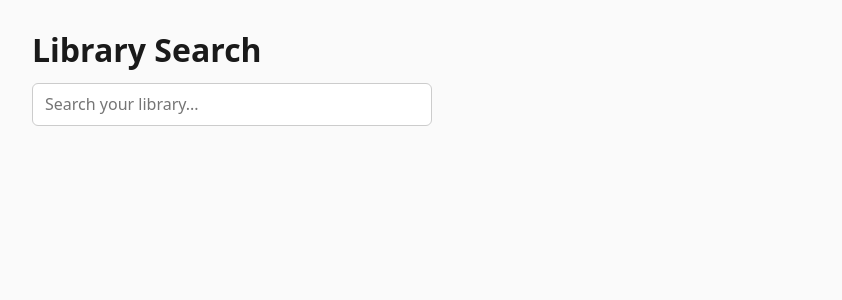
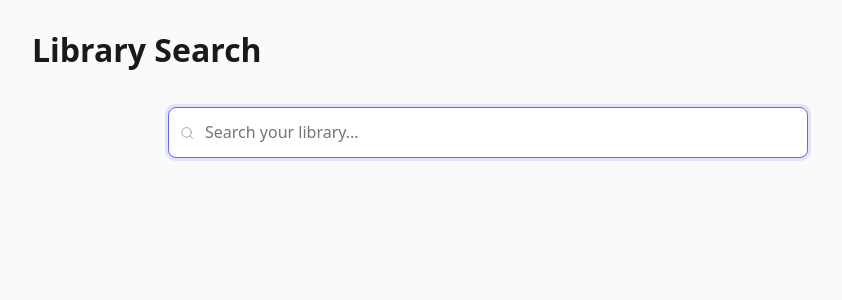
Before and after one commit to Hectormalvarez/humblelibrarysync, a FastAPI app: page /library in a window 1280 px wide. Shown: the part 51-351 px from the top of the page, without its empty margins (152-994 px from the left). Run offline with FastAPI, Linux system fonts and the light colour scheme; some libraries are stand-ins or nearby versions.

Commit message:
style(web): pivot library search to high-density command palette UI

```diff
--- a/app/static/css/style.css
+++ b/app/static/css/style.css
@@ -77,45 +77,183 @@ nav a:hover {
   color: #1a1a1a;
 }
 
-/* ----- Library Search ----- */
-input[type="search"] {
+/* ----- Command Palette (Library Search) ----- */
+/*
+ * .palette-wrapper centres the command palette horizontally and constrains its
+ * width so the input doesn't stretch across the full viewport on wide screens.
+ */
+.palette-wrapper {
+  max-width: 640px;
+  margin: 0 auto;
+  margin-top: 2rem;
+}
+
+/*
+ * .search-input-wrapper establishes a relative positioning context so the
+ * inline SVG icon can be absolutely positioned inside the input.
+ */
+.search-input-wrapper {
+  position: relative;
+  width: 100%;
+}
+
+/*
+ * .palette-input is the actual search field.  Left-padding creates space for
+ * the magnifying-glass icon.  The border, border-radius, and box-shadow on
+ * focus give the field a "floating" command-palette appearance.
+ */
+.palette-input {
   display: block;
   width: 100%;
-  max-width: 400px;
-  margin-top: 0.5rem;
-  padding: 0.5rem 0.75rem;
-  border: 1px solid #ccc;
-  border-radius: 6px;
+  padding: 0.75rem 1rem 0.75rem 2.25rem; /* left padding avoids icon overlap */
+  border: 1px solid #d0d0d0;
+  border-radius: 8px;
   font-size: 1rem;
+  background: #fff;
+  outline: none;
+  transition: box-shadow 0.15s ease, border-color 0.15s ease;
 }
 
-/* ----- Search Results ----- */
-#search-results {
-  margin-top: 1rem;
+.palette-input:focus {
+  border-color: #6366f1;
+  box-shadow: 0 0 0 3px rgba(99, 102, 241, 0.15);
 }
 
-.search-result-item {
-  padding: 0.75rem 0;
-  border-bottom: 1px solid #eee;
+/*
+ * The search icon sits inside the input on the left.  pointer-events: none
+ * ensures the SVG doesn't swallow click events meant for the input element.
+ */
+.search-input-wrapper .search-icon {
+  position: absolute;
+  left: 0.75rem;
+  top: 50%;
+  transform: translateY(-50%);
+  width: 0.9rem;
+  height: 0.9rem;
+  color: #999;
+  pointer-events: none;
 }
 
-.search-result-item strong {
-  display: block;
-  margin-bottom: 0.2rem;
+/* ----- Search Results (Command Palette) ----- */
+/*
+ * #search-results is the HTMX target container.  It receives the partial
+ * rendered by /library/search and replaces its contents.
+ */
+#search-results {
+  margin-top: 0.25rem;
 }
 
-.search-result-item .bundle,
-.search-result-item .publisher {
-  font-size: 0.875rem;
-  color: #666;
+/*
+ * .result-list wraps every result row and applies a subtle border with
+ * rounded corners, mimicking a dropdown list that appears below the palette
+ * input.  overflow: hidden clips the corners of the first/last rows.
+ */
+.result-list {
+  border: 1px solid #e0e0e0;
+  border-radius: 8px;
+  background: #fff;
+  overflow: hidden;
+  box-shadow: 0 4px 12px rgba(0, 0, 0, 0.06);
 }
 
-.search-result-item .bundle + .publisher::before {
-  content: "·";
-  margin: 0 0.4rem;
+/*
+ * .result-row is a single search result rendered as a natively focusable
+ * <article>.  The flex layout separates metadata on the left from action
+ * badges on the right.  Hover and focus-visible transforms provide rapid
+ * visual feedback during keyboard navigation.
+ */
+.result-row {
+  display: flex;
+  justify-content: space-between;
+  align-items: center;
+  gap: 0.75rem;
+  padding: 0.75rem 1rem;
+  border-bottom: 1px solid #f0f0f0;
+  cursor: pointer;
+  transition: background-color 0.12s ease, transform 0.12s ease;
 }
 
+.result-row:last-child {
+  border-bottom: none;
+}
+
+.result-row:hover {
+  background-color: #f5f5f5;
+  /* Slight horizontal shift gives a tactile "pressed forward" feel on hover */
+  transform: translateX(3px);
+}
+
+/*
+ * focus-visible applies a soft ring when the row is focused via keyboard
+ * (Tab / Shift+Tab), which is critical for accessibility.  It does NOT
+ * apply on mouse click so the visual feedback stays reserved for keyboard
+ * users.
+ */
+.result-row:focus-visible {
+  outline: none;
+  background-color: #eef2ff;
+  box-shadow: inset 0 0 0 2px #6366f1;
+  /* Similar translateX to mirror the hover state for consistent feedback */
+  transform: translateX(3px);
+}
+
+/*
+ * .result-info groups the title, bundle, and publisher on the left-hand side
+ * so they stack vertically within the flex row.
+ */
+.result-info {
+  flex: 1;
+  min-width: 0; /* allows text truncation to work inside flex children */
+}
+
+.result-info .result-title {
+  display: block;
+  font-weight: 600;
+  font-size: 0.95rem;
+  color: #1a1a1a;
+  white-space: nowrap;
+  overflow: hidden;
+  text-overflow: ellipsis;
+}
+
+.result-info .result-meta {
+  display: block;
+  font-size: 0.8rem;
+  color: #888;
+  margin-top: 0.15rem;
+}
+
+.result-info .result-meta .bundle + .publisher::before {
+  content: "·";
+  margin: 0 0.35rem;
+}
+
+/*
+ * .result-actions right-aligns download badges or other action buttons
+ * (e.g. download counts, platform icons).  flex-shrink: 0 prevents the
+ * actions from being compressed when the title is long.
+ */
+.result-actions {
+  flex-shrink: 0;
+  display: flex;
+  align-items: center;
+  gap: 0.4rem;
+}
+
+.result-actions .badge {
+  display: inline-block;
+  padding: 0.2rem 0.5rem;
+  font-size: 0.72rem;
+  font-weight: 500;
+  border-radius: 4px;
+  background: #e8e8e8;
+  color: #555;
+  white-space: nowrap;
+}
+
+/* ----- Empty / Message State ----- */
 #search-results p {
   color: #888;
   font-style: italic;
+  padding: 0.75rem 1rem;
 }
--- a/app/templates/pages/library.html
+++ b/app/templates/pages/library.html
@@ -2,13 +2,33 @@
 
 {% block content %}
 <h1>Library Search</h1>
+<div class="palette-wrapper">
+  <div class="search-input-wrapper">
+    <svg
+      class="search-icon"
+      xmlns="http://www.w3.org/2000/svg"
+      viewBox="0 0 24 24"
+      fill="none"
+      stroke="currentColor"
+      stroke-width="1.5"
+      stroke-linecap="round"
+      stroke-linejoin="round"
+    >
+      <circle cx="11" cy="11" r="8" />
+      <line x1="21" y1="21" x2="16.65" y2="16.65" />
+    </svg>
     <input
       type="search"
+      class="palette-input"
       name="q"
       placeholder="Search your library..."
+      autocomplete="off"
+      autofocus
       hx-get="/library/search"
       hx-trigger="keyup changed delay:300ms"
       hx-target="#search-results"
     />
+  </div>
   <div id="search-results"></div>
+</div>
 {% endblock %}
```
Also changed, not shown: app/templates/partials/search_results.html (+18 -7 lines). Lines whose indentation alone changed are shown as unchanged.
